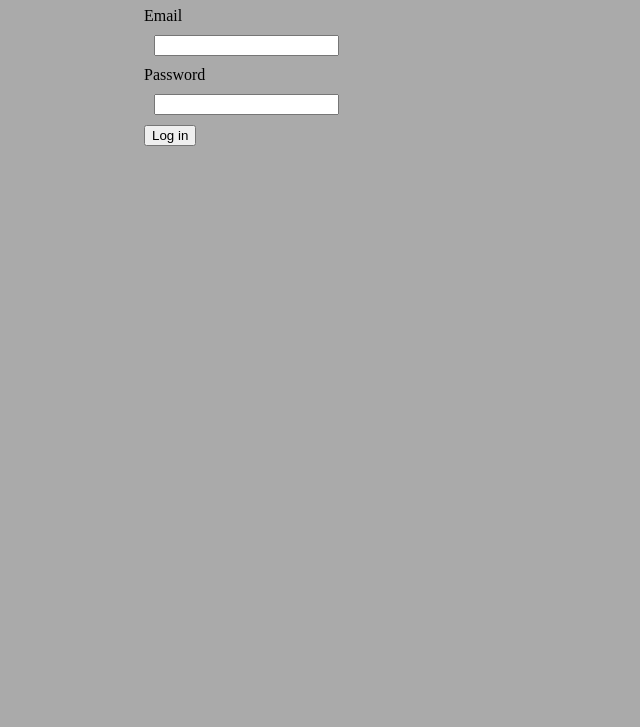
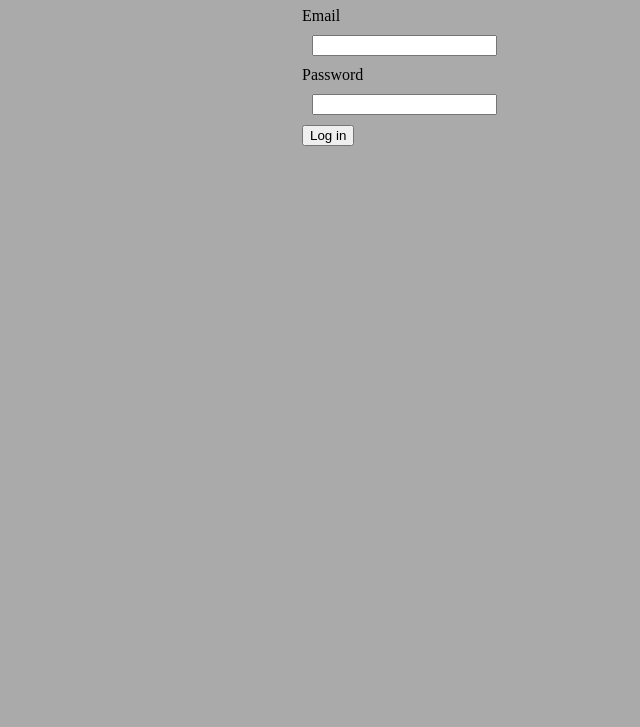
Before and after one commit to M-RAY47/vue3-login-app, a plain HTML site: page index.html in a window 1280 px wide. Shown: the part 73-800 px from the top of the page, without its empty margins (180-820 px from the left). Drawn offline with nearby package versions, Linux system fonts and the light colour scheme.

Commit message:
add styling

```diff
--- a/style.css
+++ b/style.css
@@ -9,3 +9,7 @@ input {
 	width: 50%;
 	margin: 0px auto;
 }
+#app {
+	margin: 0px auto;
+	width: 50%
+}
```
